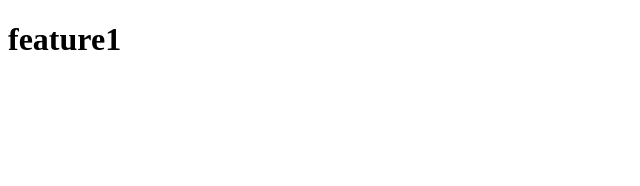
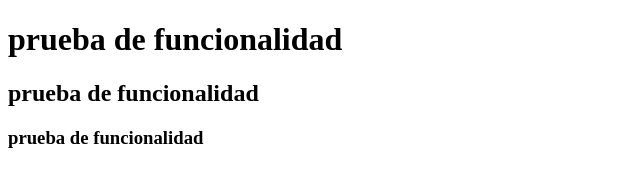
Before and after one commit to DavidEmmanuelPerezGarcia/DEPG-githubflow, a plain HTML site: page feature-1.html in a window 1280 px wide. Shown: the whole page, without its empty margins (0-640 px from the left). Drawn offline with Linux system fonts and the light colour scheme.

Commit message:
Archivo feature modificado

```diff
--- a/feature-1.html
+++ b/feature-1.html
@@ -7,6 +7,8 @@
     <title>Document</title>
 </head>
 <body>
-    <h1>feature1</h1>
+    <h1>prueba de funcionalidad</h1>
+    <h2>prueba de funcionalidad</h2>
+    <h3>prueba de funcionalidad</h3>
 </body>
 </html>
```
